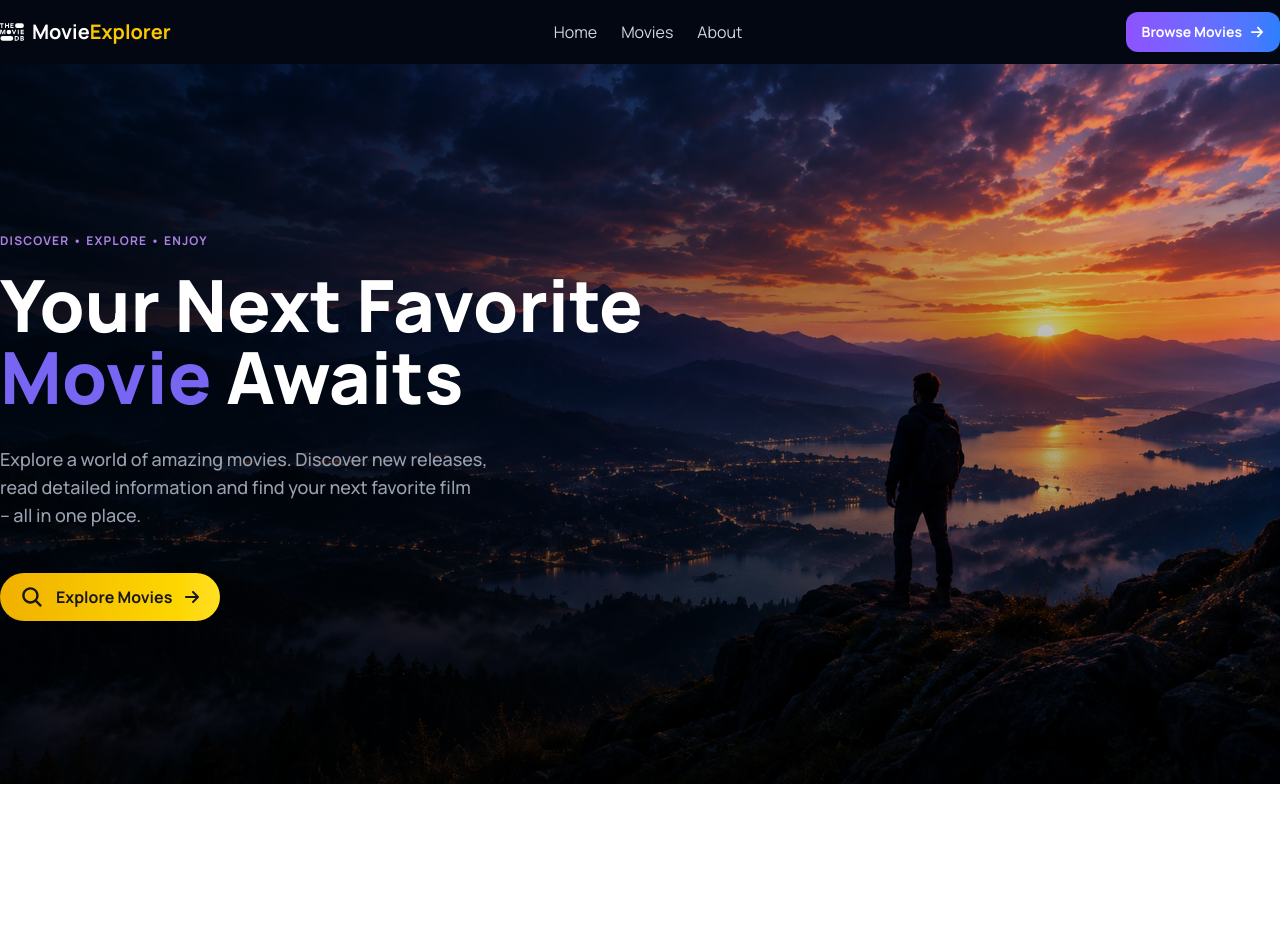
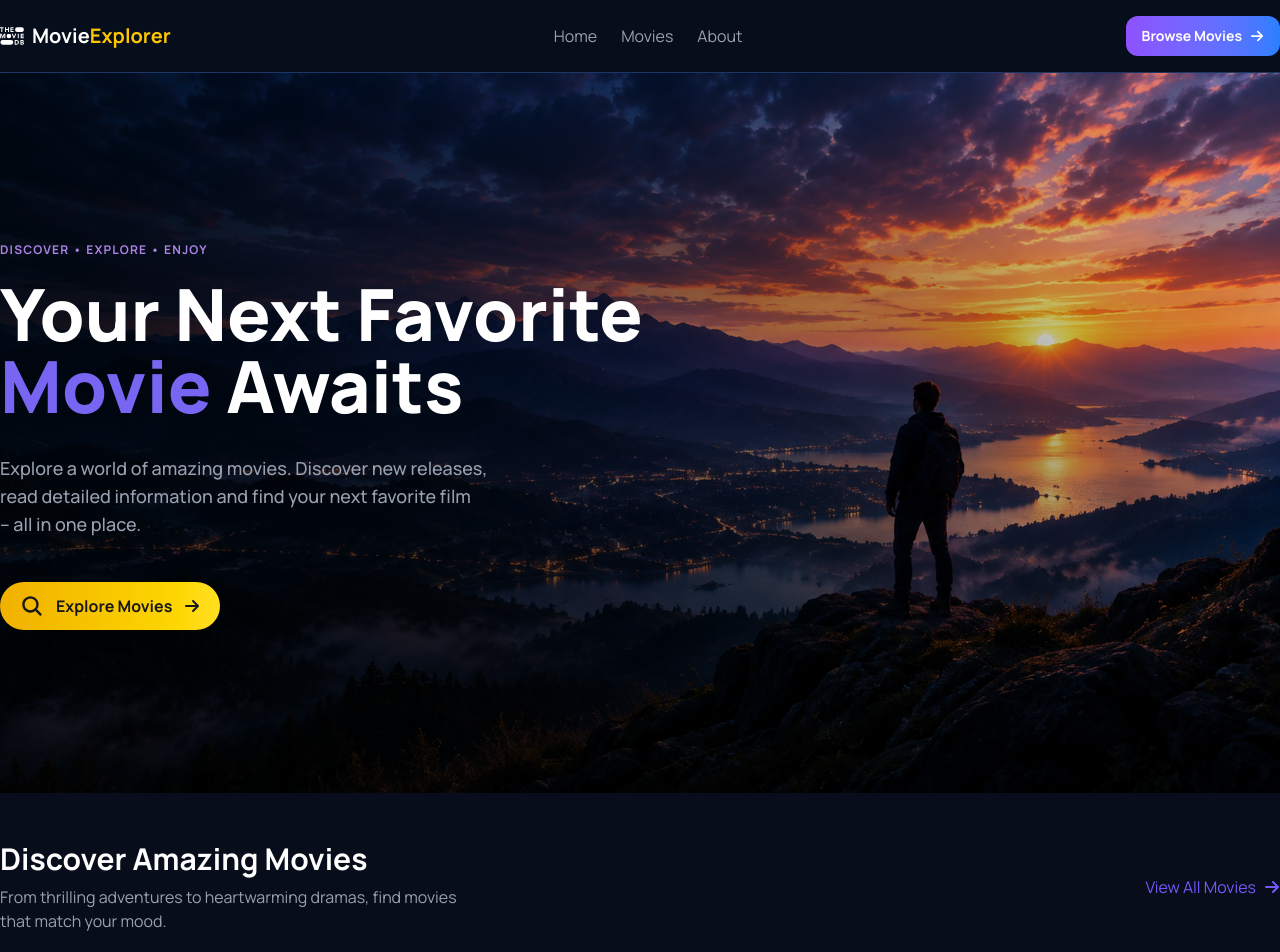
Before and after one commit to NazmulHossain2905/MovieExplorer, a React (Vite) app: page / in a window 1280 px wide. Shown: the top 952 px of the page. Before the commit the page ends 800 px from the top, so only its background shows below. Built offline with nearby package versions, Linux system fonts and the light colour scheme.

Commit message:
feat(components): DiscoverAmazingMovies, MovieCard and so on

```diff
--- a/src/App.jsx
+++ b/src/App.jsx
@@ -1,11 +1,13 @@
 import Hero from "./components/Hero";
 import Navbar from "./components/Navbar";
+import DiscoverAmazingMovies from "./components/DiscoverAmazingMovies";
 
 const App = () => {
   return (
     <>
       <Navbar />
       <Hero />
+      <DiscoverAmazingMovies />
     </>
   );
 };
--- /dev/null
+++ b/src/components/DiscoverAmazingMovies.jsx
@@ -0,0 +1,30 @@
+import { FaArrowRight } from "react-icons/fa6";
+import MovieGrid from "./MovieGrid";
+
+const DiscoverAmazingMovies = () => {
+  return (
+    <section className="bg-[#070d1a] py-12">
+      <div className="container mx-auto text-white">
+        <div className="mb-6 flex items-center justify-between">
+          <div className="space-y-2">
+            <h2 className="text-3xl font-bold">Discover Amazing Movies</h2>
+
+            <p className="max-w-120 text-gray-400">
+              From thrilling adventures to heartwarming dramas, find movies that
+              match your mood.
+            </p>
+          </div>
+
+          <button className="group flex cursor-pointer items-center gap-2 text-[#7458f8] outline-none">
+            View All Movies{" "}
+            <FaArrowRight className="transition-transform group-hover:translate-x-1" />
+          </button>
+        </div>
+
+        <MovieGrid />
+      </div>
+    </section>
+  );
+};
+
+export default DiscoverAmazingMovies;
--- a/src/components/Hero.jsx
+++ b/src/components/Hero.jsx
@@ -21,7 +21,7 @@ const Hero = () => {
           </h1>
         </div>
 
-        <p className="max-w-[500px] text-lg font-medium text-gray-400">
+        <p className="max-w-125 text-lg font-medium text-gray-400">
           Explore a world of amazing movies. Discover new releases, read
           detailed information and find your next favorite film
           <br />
--- /dev/null
+++ b/src/components/MovieCard.jsx
@@ -0,0 +1,30 @@
+import { FaStar } from "react-icons/fa6";
+import IMG from "../assets/hero-bg.png";
+
+const MovieCard = () => {
+  return (
+    <div className="group overflow-hidden rounded-2xl border-2 border-gray-800 bg-[#0a1123] transition-transform hover:-translate-y-1.5">
+      <img
+        src={IMG}
+        alt=""
+        className="h-50 object-cover object-center transition-transform group-hover:scale-105"
+      />
+
+      <div className="space-y-3 p-4">
+        <div>
+          <h4 className="font-bold">The Last Horizon</h4>
+          <span className="inline-block text-xs text-gray-400">2024</span>
+          <p className="mt-1 flex items-center gap-1 text-xs">
+            <FaStar className="text-yellow-500" /> 8.4
+          </p>
+        </div>
+
+        <button className="w-full cursor-pointer rounded-full border-2 border-gray-800 bg-[#0e1933] py-1 text-xs font-medium text-slate-300 transition-transform hover:scale-105">
+          See Details
+        </button>
+      </div>
+    </div>
+  );
+};
+
+export default MovieCard;
--- /dev/null
+++ b/src/components/MovieGrid.jsx
@@ -0,0 +1,13 @@
+import MovieCard from "./MovieCard";
+
+const MovieGrid = ({ movies = [] }) => {
+  return (
+    <div className="grid grid-cols-4 gap-4">
+      {movies.map((movie) => (
+        <MovieCard movie={movie} />
+      ))}
+    </div>
+  );
+};
+
+export default MovieGrid;
--- a/src/components/Navbar.jsx
+++ b/src/components/Navbar.jsx
@@ -18,7 +18,7 @@ const links = [
 
 const Navbar = () => {
   return (
-    <nav className="bg-gray-950 backdrop:backdrop-blur-2xl">
+    <nav className="sticky top-0 border-b border-b-[#1e3665] bg-[#060d1b] py-1 backdrop-blur-2xl">
       <div className="container mx-auto flex items-center justify-between text-white">
         <h1 className="flex items-center text-xl font-bold">
           <SiThemoviedatabase className="mr-2 text-2xl" /> Movie
@@ -30,7 +30,7 @@ const Navbar = () => {
             <li key={link.path}>
               <a
                 href={link.path}
-                className="inline-block py-5 text-gray-300 hover:text-white"
+                className="inline-block py-5 text-gray-400 hover:text-white"
               >
                 {link.label}
               </a>
@@ -38,8 +38,9 @@ const Navbar = () => {
           ))}
         </ul>
 
-        <button className="flex cursor-pointer items-center gap-2 rounded-xl bg-linear-to-r from-violet-500 to-blue-500 px-4 py-2.5 text-sm font-bold">
-          Browse Movies <FaArrowRight />
+        <button className="group flex cursor-pointer items-center gap-2 rounded-xl bg-linear-to-r from-violet-500 to-blue-500 px-4 py-2.5 text-sm font-bold">
+          Browse Movies{" "}
+          <FaArrowRight className="transition-transform group-hover:translate-x-1" />
         </button>
       </div>
     </nav>
```
